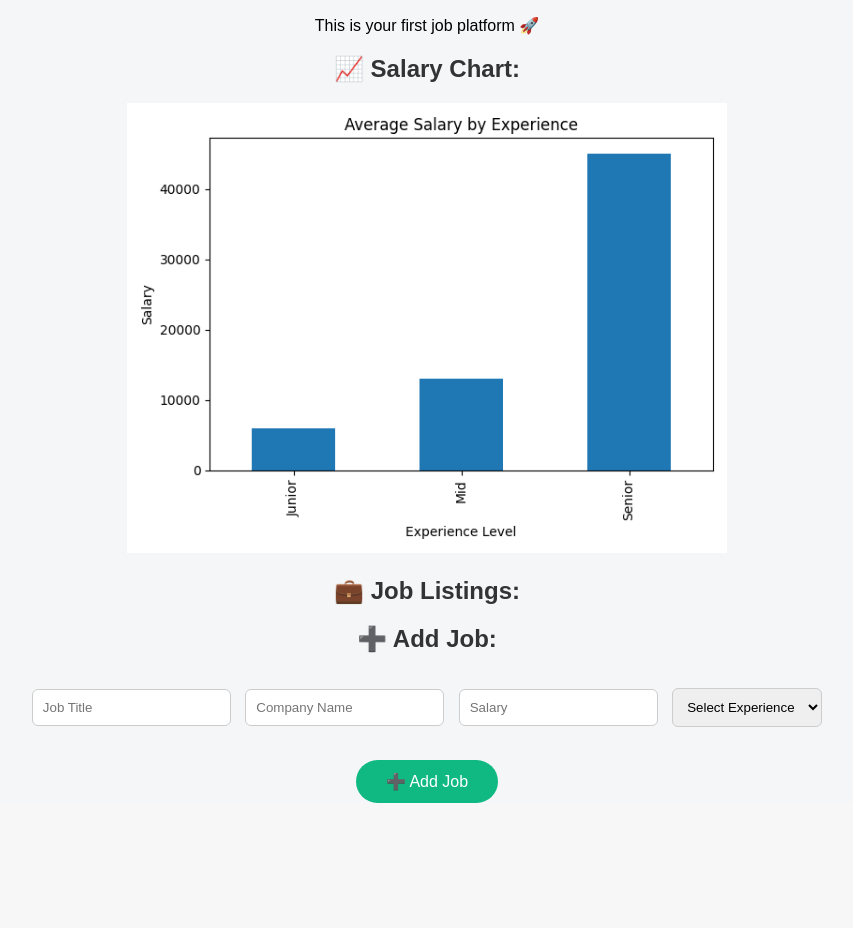
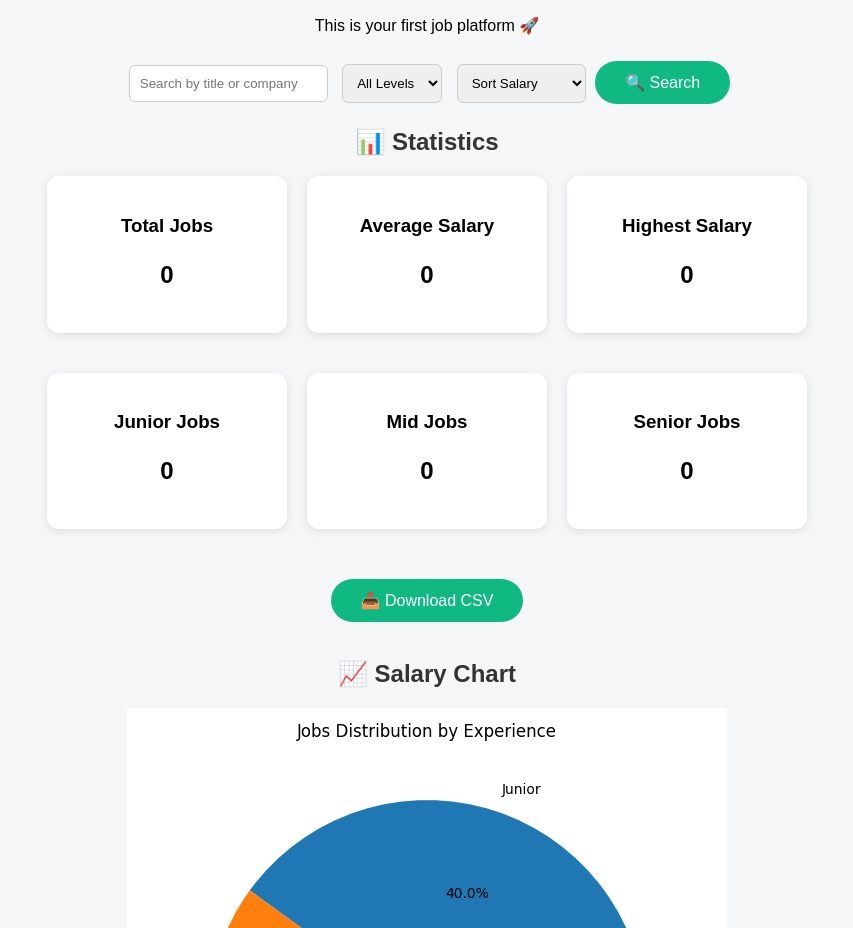
Before and after one commit to afnanalsuliman/Smart-Job-Platform, a Flask app: page / in a window 1280 px wide. Shown: the part 121-1049 px from the top of the page, without its empty margins (213-1066 px from the left). Before the commit the page ends 924 px from the top, so only its background shows below. Run offline with Flask 3, Linux system fonts and the light colour scheme; data that the repository does not hold is empty.

Commit message:
Added statistics, filtering, sorting and CSV export

```diff
--- a/app.py
+++ b/app.py
@@ -6,10 +6,11 @@ import sqlite3
 
 app = Flask(__name__)
 
-# 🔥 إنشاء قاعدة البيانات
+# إنشاء قاعدة البيانات
 def init_db():
     conn = sqlite3.connect("jobs.db")
     c = conn.cursor()
+
     c.execute("""
         CREATE TABLE IF NOT EXISTS jobs (
             id INTEGER PRIMARY KEY AUTOINCREMENT,
@@ -19,50 +20,126 @@ def init_db():
             experience TEXT
         )
     """)
+
     conn.commit()
     conn.close()
 
 init_db()
 
 
-# 🔥 الصفحة الرئيسية
+# الصفحة الرئيسية
 @app.route("/")
 def home():
 
+    search = request.args.get("search", "")
+    experience_filter = request.args.get("experience", "")
+    sort = request.args.get("sort", "")
     # إنشاء مجلد static إذا مو موجود
     if not os.path.exists("static"):
         os.makedirs("static")
 
     chart_path = "static/chart.png"
 
-    # 🔥 جلب البيانات
+    # جلب البيانات
     conn = sqlite3.connect("jobs.db")
     c = conn.cursor()
-    c.execute("SELECT id, title, company, salary, experience FROM jobs")
+
+    if search and experience_filter:
+        c.execute("""
+            SELECT id, title, company, salary, experience
+            FROM jobs
+            WHERE (title LIKE ? OR company LIKE ?)
+            AND experience = ?
+        """, (f"%{search}%", f"%{search}%", experience_filter))
+
+    elif search:
+        c.execute("""
+            SELECT id, title, company, salary, experience
+            FROM jobs
+            WHERE title LIKE ? OR company LIKE ?
+        """, (f"%{search}%", f"%{search}%"))
+
+    elif experience_filter:
+        c.execute("""
+            SELECT id, title, company, salary, experience
+            FROM jobs
+            WHERE experience = ?
+        """, (experience_filter,))
+
+    else:
+        c.execute("""
+            SELECT id, title, company, salary, experience
+            FROM jobs
+        """)
+
     jobs = c.fetchall()
     conn.close()
 
-    # 🔥 رسم بياني ديناميكي
+    if sort == "high":
+        jobs = sorted(jobs, key=lambda x: x[3], reverse=True)
+
+    elif sort == "low":
+        jobs = sorted(jobs, key=lambda x: x[3])
+
+    # Statistics
+    total_jobs = len(jobs)
+
     if jobs:
-        df = pd.DataFrame(jobs, columns=["id", "title", "company", "salary", "experience"])
+        salaries = [job[3] for job in jobs]
 
-        plt.figure()
-        df.groupby("experience")["salary"].mean().plot(kind="bar")
+        average_salary = round(sum(salaries) / len(salaries))
+        highest_salary = max(salaries)
 
-        plt.title("Average Salary by Experience")
-        plt.xlabel("Experience Level")
-        plt.ylabel("Salary")
+        junior_count = len([j for j in jobs if j[4] == "Junior"])
+        mid_count = len([j for j in jobs if j[4] == "Mid"])
+        senior_count = len([j for j in jobs if j[4] == "Senior"])
+
+    else:
+        average_salary = 0
+        highest_salary = 0
+
+        junior_count = 0
+        mid_count = 0
+        senior_count = 0
+    # رسم الشارت
+    if jobs:
+        df = pd.DataFrame(
+            jobs,
+            columns=["id", "title", "company", "salary", "experience"]
+        )
+
+        experience_counts = df["experience"].value_counts()
+
+        plt.figure(figsize=(6, 6))
+
+        plt.pie(
+            experience_counts,
+            labels=experience_counts.index,
+            autopct="%1.1f%%"
+        )
+
+        plt.title("Jobs Distribution by Experience")
 
         plt.tight_layout()
         plt.savefig(chart_path)
         plt.close()
 
-    return render_template("index.html", jobs=jobs)
+    return render_template(
+        "index.html",
+        jobs=jobs,
+        search=search,
+        total_jobs=total_jobs,
+        average_salary=average_salary,
+        highest_salary=highest_salary,
+        junior_count=junior_count,
+        mid_count=mid_count,
+        senior_count=senior_count
+    )
 
-
-# 🔥 إضافة وظيفة
+# إضافة وظيفة
 @app.route("/add", methods=["POST"])
 def add_job():
+
     title = request.form["title"]
     company = request.form["company"]
     salary = request.form["salary"]
@@ -71,9 +148,9 @@ def add_job():
     conn = sqlite3.connect("jobs.db")
     c = conn.cursor()
 
-    # منع التكرار
     c.execute("""
-        SELECT * FROM jobs
+        SELECT *
+        FROM jobs
         WHERE title=? AND company=? AND salary=? AND experience=?
     """, (title, company, salary, experience))
 
@@ -84,28 +161,33 @@ def add_job():
             INSERT INTO jobs (title, company, salary, experience)
             VALUES (?, ?, ?, ?)
         """, (title, company, salary, experience))
+
         conn.commit()
 
     conn.close()
+
     return redirect("/")
 
 
-# 🔥 حذف وظيفة
+# حذف وظيفة
 @app.route("/delete/<int:job_id>", methods=["POST"])
 def delete_job(job_id):
+
     conn = sqlite3.connect("jobs.db")
     c = conn.cursor()
 
     c.execute("DELETE FROM jobs WHERE id=?", (job_id,))
+
     conn.commit()
     conn.close()
 
     return redirect("/")
 
 
-# 🔥 صفحة التعديل (فتح الفورم)
+# فتح صفحة التعديل
 @app.route("/edit/<int:job_id>")
 def edit_job(job_id):
+
     conn = sqlite3.connect("jobs.db")
     c = conn.cursor()
 
@@ -117,9 +199,10 @@ def edit_job(job_id):
     return render_template("edit.html", job=job)
 
 
-# 🔥 حفظ التعديل
+# حفظ التعديل
 @app.route("/update/<int:job_id>", methods=["POST"])
 def update_job(job_id):
+
     title = request.form["title"]
     company = request.form["company"]
     salary = request.form["salary"]
@@ -139,6 +222,27 @@ def update_job(job_id):
 
     return redirect("/")
 
+@app.route("/download")
+def download_csv():
 
+    conn = sqlite3.connect("jobs.db")
+
+    df = pd.read_sql_query(
+        "SELECT * FROM jobs",
+        conn
+    )
+
+    conn.close()
+
+    csv_file = "jobs_export.csv"
+
+    df.to_csv(csv_file, index=False)
+
+    from flask import send_file
+
+    return send_file(
+        csv_file,
+        as_attachment=True
+    )
 if __name__ == "__main__":
     app.run(debug=True)
--- /dev/null
+++ b/jobs_export.csv
@@ -0,0 +1,6 @@
+id,title,company,salary,experience
+2,frontend develper,company D,7000,Junior
+3,backend develper,company C,20000,Senior
+4,Software,company A,13000,Mid
+5,HR,company B,5000,Junior
+6,CEO,company E,70000,Senior
--- a/static/style.css
+++ b/static/style.css
@@ -117,3 +117,28 @@ li:hover {
     transform: scale(1.02);
     transition: 0.2s;
 }
+.stats-container{
+    display:flex;
+    justify-content:center;
+    gap:20px;
+    margin:20px 0;
+    flex-wrap:wrap;
+}
+
+.stat-card{
+    background:white;
+    padding:20px;
+    width:200px;
+    border-radius:12px;
+    text-align:center;
+    box-shadow:0 2px 8px rgba(0,0,0,0.1);
+}
+
+.stat-card h3{
+    margin-bottom:10px;
+}
+
+.stat-card p{
+    font-size:24px;
+    font-weight:bold;
+}
--- a/templates/index.html
+++ b/templates/index.html
@@ -7,50 +7,154 @@
 
 <body>
 
-    <!-- 🔥 Header -->
 <header>
     <h1>💼 Smart Job Platform</h1>
 </header>
 
-    <!-- 🔥 Container -->
 <div class="container">
 
     <p>This is your first job platform 🚀</p>
 
-        <h2>📈 Salary Chart:</h2>
+    <!-- Search + Filter -->
+   <form action="/" method="GET">
+
+    <input type="text"
+           name="search"
+           placeholder="Search by title or company"
+           value="{{ search }}">
+
+    <select name="experience">
+        <option value="">All Levels</option>
+
+        <option value="Junior"
+        {% if experience_filter == 'Junior' %}selected{% endif %}>
+        Junior
+        </option>
+
+        <option value="Mid"
+        {% if experience_filter == 'Mid' %}selected{% endif %}>
+        Mid
+        </option>
+
+        <option value="Senior"
+        {% if experience_filter == 'Senior' %}selected{% endif %}>
+        Senior
+        </option>
+    </select>
+
+    <select name="sort">
+
+        <option value="">Sort Salary</option>
+
+        <option value="high"
+        {% if sort == 'high' %}selected{% endif %}>
+        Highest Salary
+        </option>
+
+        <option value="low"
+        {% if sort == 'low' %}selected{% endif %}>
+        Lowest Salary
+        </option>
+
+    </select>
+
+    <button type="submit" class="add-btn">
+        🔍 Search
+    </button>
+
+</form>
+
+
+    <!-- Statistics -->
+    <h2>📊 Statistics</h2>
+
+    <div class="stats-container">
+
+        <div class="stat-card">
+            <h3>Total Jobs</h3>
+            <p>{{ total_jobs }}</p>
+        </div>
+
+        <div class="stat-card">
+            <h3>Average Salary</h3>
+            <p>{{ average_salary }}</p>
+        </div>
+
+        <div class="stat-card">
+            <h3>Highest Salary</h3>
+            <p>{{ highest_salary }}</p>
+        </div>
+     <div class="stats-container">
+
+    <div class="stat-card">
+        <h3>Junior Jobs</h3>
+        <p>{{ junior_count }}</p>
+    </div>
+
+    <div class="stat-card">
+        <h3>Mid Jobs</h3>
+        <p>{{ mid_count }}</p>
+    </div>
+
+    <div class="stat-card">
+        <h3>Senior Jobs</h3>
+        <p>{{ senior_count }}</p>
+    </div>
+
+</div>
+    </div>
+     <a href="/download">
+    <button class="add-btn">
+        📥 Download CSV
+    </button>
+</a>
+
+<br><br>
+    <!-- Chart -->
+    <h2>📈 Salary Chart</h2>
+
     <img src="/static/chart.png" width="600">
 
-        <h2>💼 Job Listings:</h2>
+    <!-- Job Listings -->
+    <h2>💼 Job Listings</h2>
+
     <ul>
         {% for job in jobs %}
         <li>
 
-                    <!-- 🔥 معلومات الوظيفة -->
             <div class="job-info">
                 {{ job[1] }} - {{ job[2] }} - 💰 {{ job[3] }} - {{ job[4] }}
             </div>
 
-                    <!-- 🔥 الأزرار -->
             <div class="actions">
+
                 <form action="/edit/{{ job[0] }}" method="GET">
-                            <button type="submit" class="edit-btn">✏️ Edit</button>
+                    <button type="submit" class="edit-btn">
+                        ✏️ Edit
+                    </button>
                 </form>
 
                 <form action="/delete/{{ job[0] }}" method="POST">
-                            <button type="submit" class="delete-btn">❌ Delete</button>
+                    <button type="submit" class="delete-btn">
+                        ❌ Delete
+                    </button>
                 </form>
+
             </div>
 
         </li>
         {% endfor %}
     </ul>
 
-        <h2>➕ Add Job:</h2>
+    <!-- Add Job -->
+    <h2>➕ Add Job</h2>
 
-        <!-- 🔥 فورم الإضافة -->
     <form action="/add" method="POST" class="add-form">
+
         <input type="text" name="title" placeholder="Job Title" required>
+
         <input type="text" name="company" placeholder="Company Name" required>
+
         <input type="number" name="salary" placeholder="Salary" required>
 
         <select name="experience" required>
@@ -62,7 +166,10 @@
 
         <br><br>
 
-            <button type="submit" class="add-btn">➕ Add Job</button>
+        <button type="submit" class="add-btn">
+            ➕ Add Job
+        </button>
+
     </form>
 
 </div>
```
Also changed, not shown: static/chart.png. Lines whose indentation alone changed are shown as unchanged.
